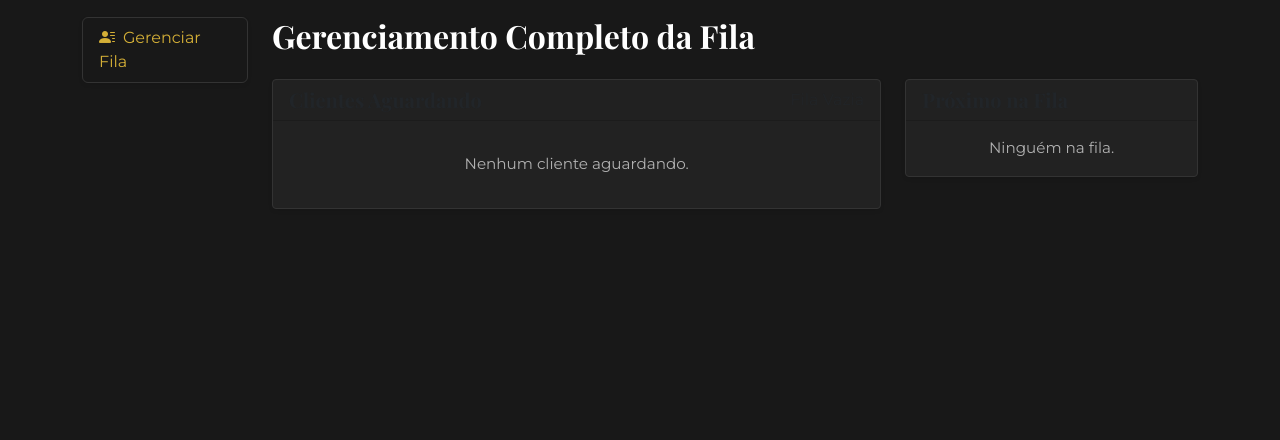
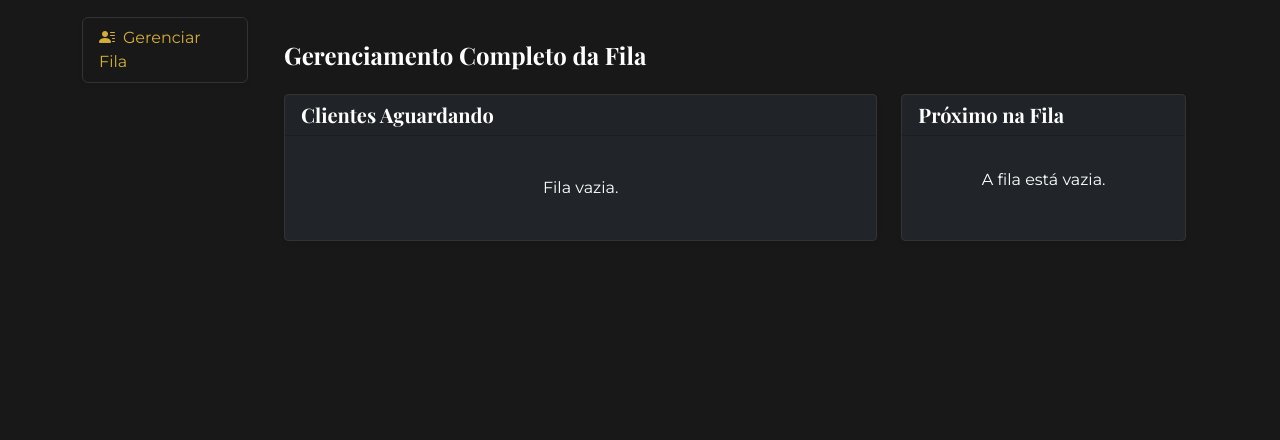
Before and after one commit to LuanLimafrr/projeto-restaurante-django, a Django app: template projetorestaurante/projetorestaurante/templates/fila/gerenciar_fila.html in a window 1280 px wide. Shown: the part 63-503 px from the top of the page. Run offline with Django 3.2, Linux system fonts and the light colour scheme; the template is opened without the code that fills it, so the values that code supplies are empty; some web fonts are replaced.

Commit message:
FIX: Cria view de alocação (mapa_mesas_recepcao) e corrige loop de redirecionamento

```diff
--- a/projetorestaurante/projetorestaurante/templates/fila/gerenciar_fila.html
+++ b/projetorestaurante/projetorestaurante/templates/fila/gerenciar_fila.html
@@ -1,53 +1,107 @@
-{% extends "staff_base.html" %}
+{% extends 'staff_base.html' %}
 {% load static %}
+{% load auth_extras %} {% block title %}Gerenciar Fila de Espera{% endblock %}
 
-{% block title %}Gerenciar Fila de Espera{% endblock %}
+{% block main_content %}
+<div class="container-fluid mt-4">
+    <h2 class="h4 mb-4">Gerenciamento Completo da Fila</h2>
 
-{% block main_content %} {# <-- Mudou de content para main_content #}
-<h2 class="mb-4">Gerenciamento Completo da Fila</h2>
+    {% if messages %}
+        <div class="mb-3">
+            {% for message in messages %}
+                <div class="alert alert-{{ message.tags }} alert-dismissible fade show" role="alert">
+                    {{ message }}
+                    <button type="button" class="btn-close" data-bs-dismiss="alert" aria-label="Close"></button>
+                </div>
+            {% endfor %}
+        </div>
+    {% endif %}
+
     <div class="row">
-    <div class="col-md-8">
-        <div class="card shadow-sm mb-4">
-            <div class="card-header d-flex justify-content-between align-items-center">
+        <div class="col-lg-8">
+            <div class="card bg-dark text-white shadow-sm h-100">
+                <div class="card-header bg-darker">
                     <h5 class="mb-0">Clientes Aguardando</h5>
-                {% if proximo_cliente %}
-                    <a href="{% url 'mapa_mesas' %}?alocar_cliente_id={{ proximo_cliente.id }}" class="btn btn-success">Chamar Próximo Cliente</a>
-                {% else %}
-                    <span class="text-muted">Fila Vazia</span>
-                {% endif %}
                 </div>
                 <div class="card-body">
                     {% if clientes_aguardando %}
-                <ul class="list-group list-group-flush">
+                        <div class="table-responsive">
+                            <table class="table table-dark table-hover align-middle">
+                                <thead>
+                                    <tr>
+                                        <th>Pos.</th>
+                                        <th>Nome</th>
+                                        <th>Qtd</th>
+                                        <th>Chegada</th>
+                                        <th>Ações</th>
+                                    </tr>
+                                </thead>
+                                <tbody>
                                     {% for cliente in clientes_aguardando %}
-                    <li class="list-group-item d-flex justify-content-between align-items-center">
-                        <div><strong>{{ forloop.counter }}º - {{ cliente.nome }}</strong> ({{ cliente.quantidade }}p)<small class="d-block text-muted">Chegou: {{ cliente.timestamp_entrada|date:"H:i" }}</small></div>
-                        <div>
-                            <a href="{% url 'mapa_mesas' %}?alocar_cliente_id={{ cliente.id }}" class="btn btn-sm btn-primary me-1" title="Alocar">Alocar</a>
-                            <a href="{% url 'marcar_como_desistente' cliente.id %}" class="btn btn-sm btn-warning me-1" title="Desistente">Desistir</a>
-                            <a href="{% url 'remover_cliente' cliente.id %}" class="btn btn-sm btn-outline-danger" title="Remover">&times;</a>
+                                    <tr class="{% if forloop.first %}table-primary{% endif %}">
+                                        <td><strong>{{ forloop.counter }}º</strong></td>
+                                        <td>{{ cliente.nome }}</td>
+                                        <td>{{ cliente.quantidade }}p</td>
+                                        <td>{{ cliente.timestamp_entrada|time:"H:i" }}</td>
+                                        <td>
+                                            {% if request.user|has_group:"Gerente" %}
+                                                <a href="{% url 'mapa_mesas' %}?alocar_cliente_id={{ cliente.id }}" class="btn btn-primary btn-sm">
+                                                    <i class="bi bi-person-plus-fill me-1"></i> Alocar
+                                                </a>
+                                            {% else %}
+                                                <a href="{% url 'mapa_mesas_recepcao' id_cliente=cliente.id %}" class="btn btn-primary btn-sm">
+                                                    <i class="bi bi-person-plus-fill me-1"></i> Alocar
+                                                </a>
+                                            {% endif %}
+
+                                            <a href="{% url 'marcar_como_desistente' cliente.id %}" class="btn btn-warning btn-sm" title="Marcar como desistente">
+                                                <i class="bi bi-x-circle"></i>
+                                            </a>
+                                            <a href="{% url 'remover_cliente' cliente.id %}" class="btn btn-danger btn-sm" title="Remover da fila">
+                                                <i class="bi bi-trash"></i>
+                                            </a>
+                                        </td>
+                                    </tr>
+                                    {% endfor %}
+                                </tbody>
+                            </table>
                         </div>
-                    </li>
-                    {% endfor %}
-                </ul>
-                {% else %} <p class="card-text text-muted text-center py-3">Nenhum cliente aguardando.</p> {% endif %}
+                    {% else %}
+                        <div class="text-center p-4">
+                            <p class="mb-0">Fila vazia.</p>
+                        </div>
+                    {% endif %}
                 </div>
             </div>
         </div>
-    <div class="col-md-4">
-        <div class="card shadow-sm mb-4">
-            <div class="card-header"><h5 class="mb-0">Próximo na Fila</h5></div>
-            <div class="card-body text-center">
+
+        <div class="col-lg-4">
+            <div class="card bg-dark text-white shadow-sm h-100">
+                <div class="card-header bg-darker">
+                    <h5 class="mb-0">Próximo na Fila</h5>
+                </div>
+                <div class="card-body text-center d-flex flex-column justify-content-center">
                     {% if proximo_cliente %}
-                    <h4 class="card-title">{{ proximo_cliente.nome }}</h4>
-                    <p class="card-text">{{ proximo_cliente.quantidade }} pessoas</p>
-                    <p class="text-muted">Chegou: {{ proximo_cliente.timestamp_entrada|date:"H:i" }}</p>
-                    <a href="{% url 'mapa_mesas' %}?alocar_cliente_id={{ proximo_cliente.id }}" class="btn btn-lg btn-success mt-2">Alocar Agora</a>
+                        <h3 class="display-6">{{ proximo_cliente.nome }}</h3>
+                        <p class="fs-5 text-muted">{{ proximo_cliente.quantidade }} pessoas</p>
+                        <p>Chegou às: {{ proximo_cliente.timestamp_entrada|time:"H:i" }}</p>
+
+                        {% if request.user|has_group:"Gerente" %}
+                            <a href="{% url 'mapa_mesas' %}?alocar_cliente_id={{ proximo_cliente.id }}" class="btn btn-primary btn-lg w-100">
+                                ALOCAR AGORA
+                            </a>
                         {% else %}
-                    <p class="card-text text-muted">Ninguém na fila.</p>
+                            <a href="{% url 'mapa_mesas_recepcao' id_cliente=proximo_cliente.id %}" class="btn btn-primary btn-lg w-100">
+                                ALOCAR AGORA
+                            </a>
+                        {% endif %}
+
+                    {% else %}
+                        <p>A fila está vazia.</p>
                     {% endif %}
                 </div>
             </div>
         </div>
     </div>
+</div>
 {% endblock %}
```
Also changed, not shown: projetorestaurante/projetorestaurante/comandas/urls.py (+6 -3 lines), projetorestaurante/projetorestaurante/comandas/views.py (+35 -12 lines), projetorestaurante/projetorestaurante/templates/comandas/dashboard_staff.html (+111 -67 lines). Lines whose indentation alone changed are shown as unchanged.
